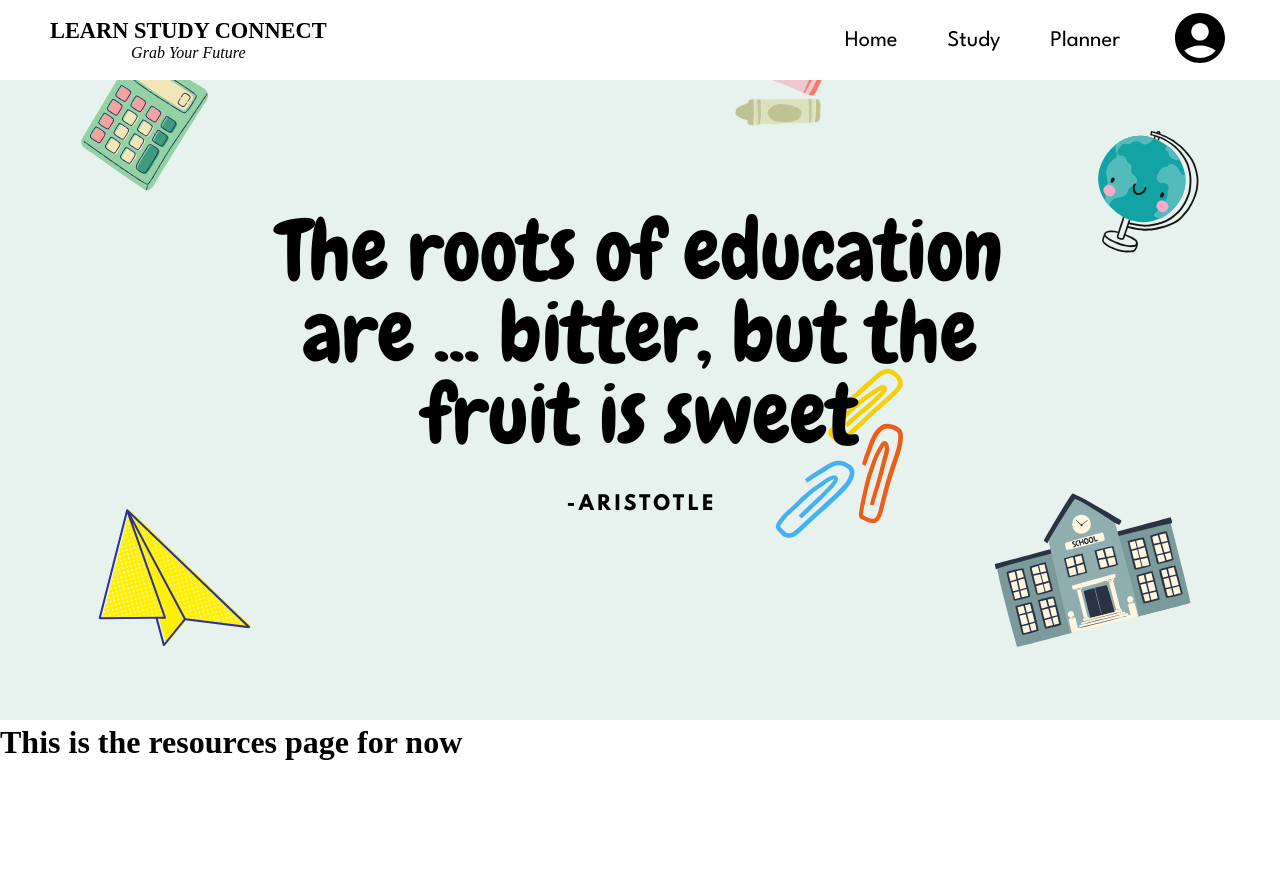
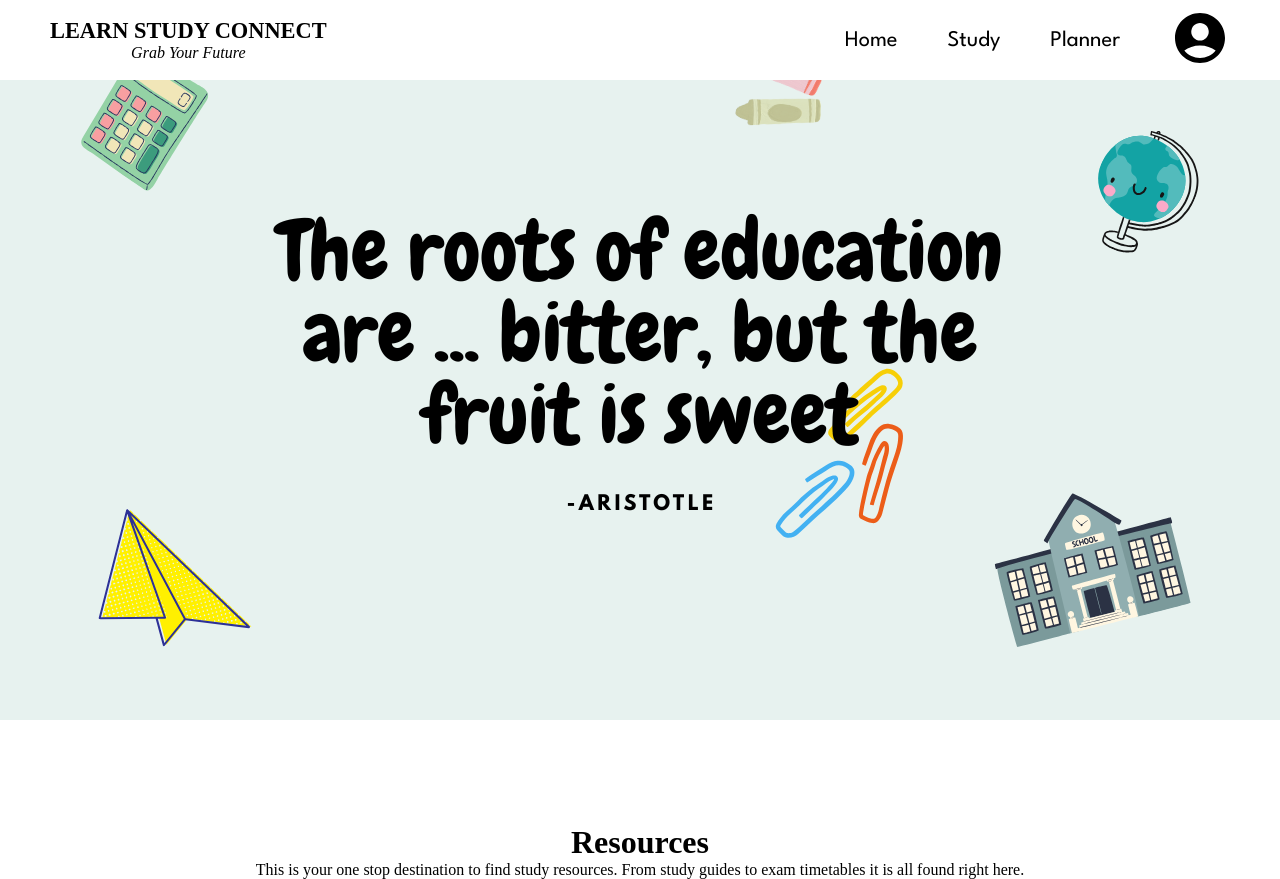
Before and after one commit to Tundoor/L.S.C, a React (Vite) app in the folder LSC/: page / in a window 1280 px wide. Before the commit the page ends 800 px from the top, so only its background shows below. Built offline with nearby package versions, Linux system fonts and the light colour scheme.

Commit message:
Created readme and adding styling on landing page

```diff
--- a/LSC/src/App.css
+++ b/LSC/src/App.css
@@ -66,8 +66,18 @@
 }
 /* App */
 
-
-
 .background-img {
    width: 100%;
 }
+
+.main-page {
+  width: 100%;
+  height: 100%;
+}
+
+.main-header {
+  display: flex;
+  flex-direction: column;
+  align-items: center;
+  margin-top: 100px;
+}
--- a/LSC/src/pages/App.jsx
+++ b/LSC/src/pages/App.jsx
@@ -9,7 +9,13 @@ function App() {
     <>
       <img className="background-img" src={backgroundImage}></img>
       <div className='main-page'>
- <h1>This is the resources page for now</h1>
+        <div className='main-header'>
+          <h1>Resources</h1>
+        <p>This is your one stop destination to find study resources.
+           From study guides to exam timetables it is all found right here.
+        </p>
+        </div>
+
       </div>
 
     </>
```
Also changed, not shown: 1 other file (tests, documents, lock files or other folders).
